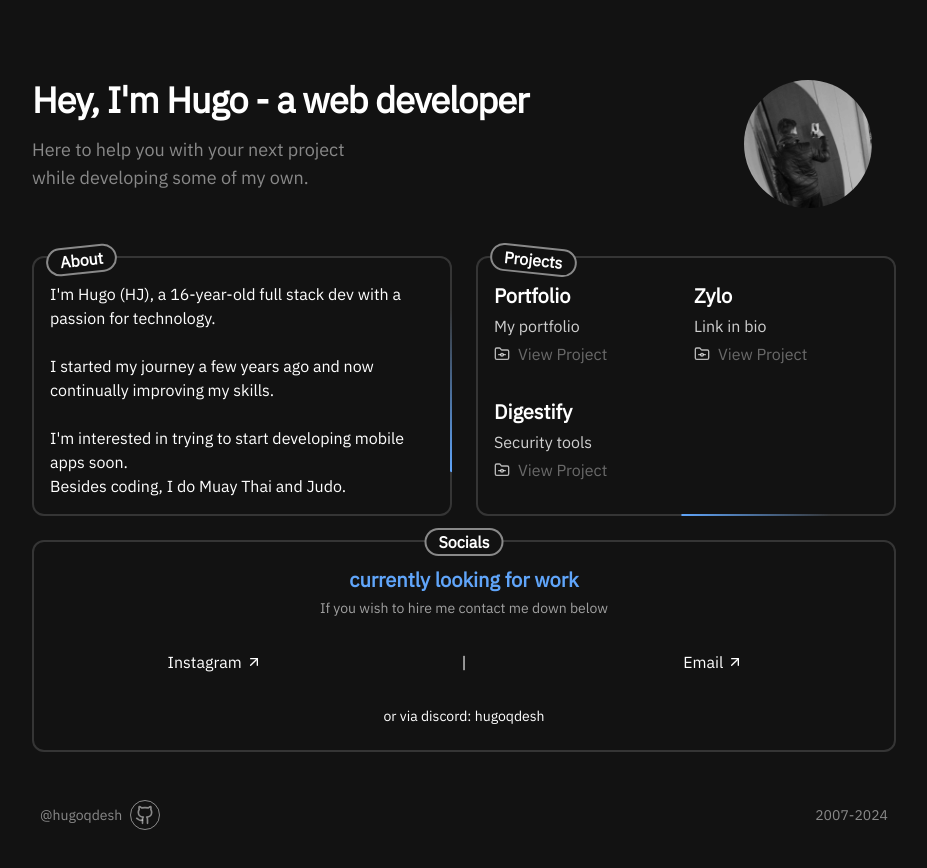
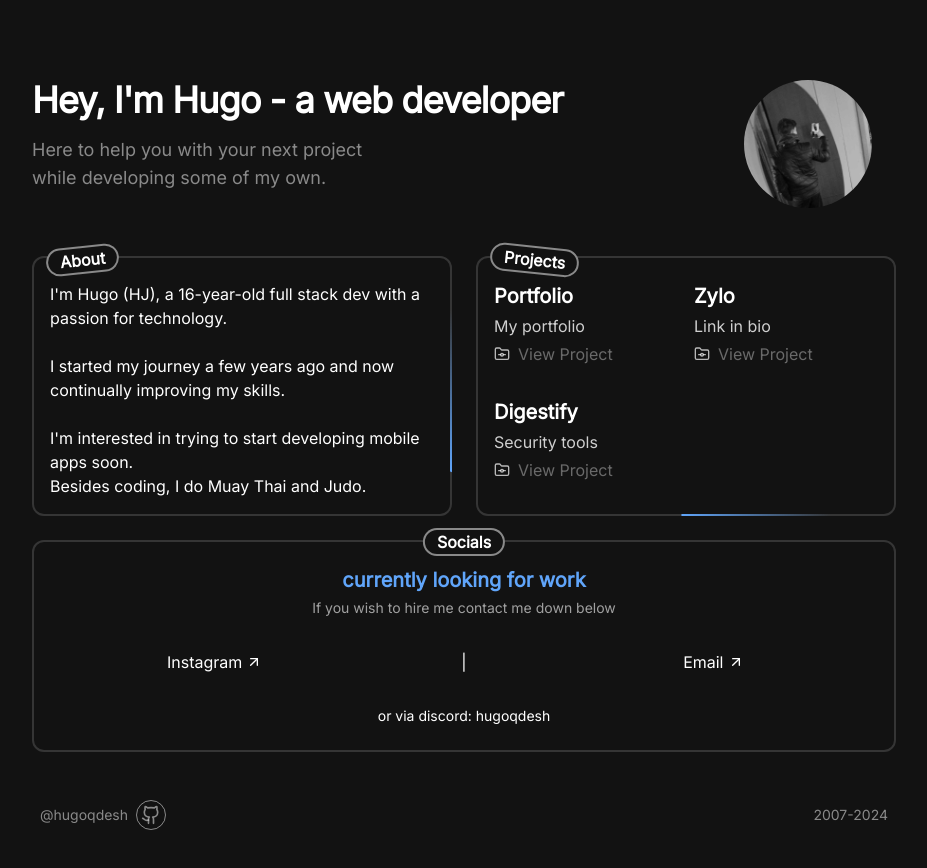
Before and after one commit to hugoqdesh/portfolio, a Next.js app: page / in a window 1280 px wide. Shown: the top 868 px of the page, without its empty margins (176-1103 px from the left). Built offline with nearby package versions, Linux system fonts and the light colour scheme.

Commit message:
font change

```diff
--- a/app/layout.tsx
+++ b/app/layout.tsx
@@ -1,10 +1,10 @@
 import type { Metadata } from "next";
-import { IBM_Plex_Sans } from "next/font/google";
+import { Inter } from "next/font/google";
 import "./globals.css";
 import { Analytics } from "@vercel/analytics/react";
 import Head from "./_head";
 
-const font = IBM_Plex_Sans({
+const font = Inter({
   subsets: ["latin"],
   weight: "400",
 });
```
